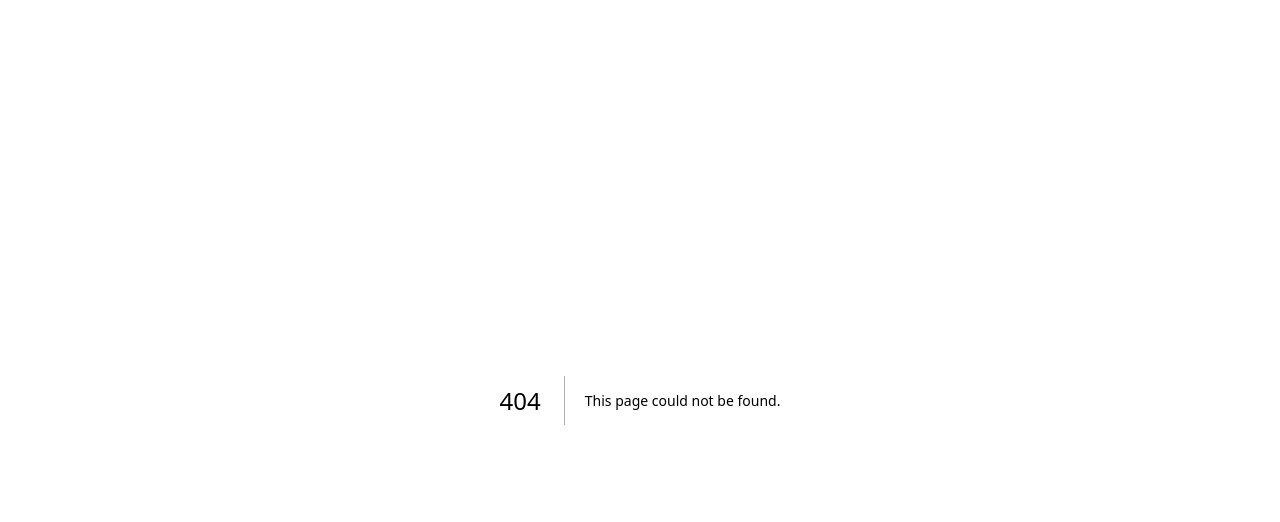
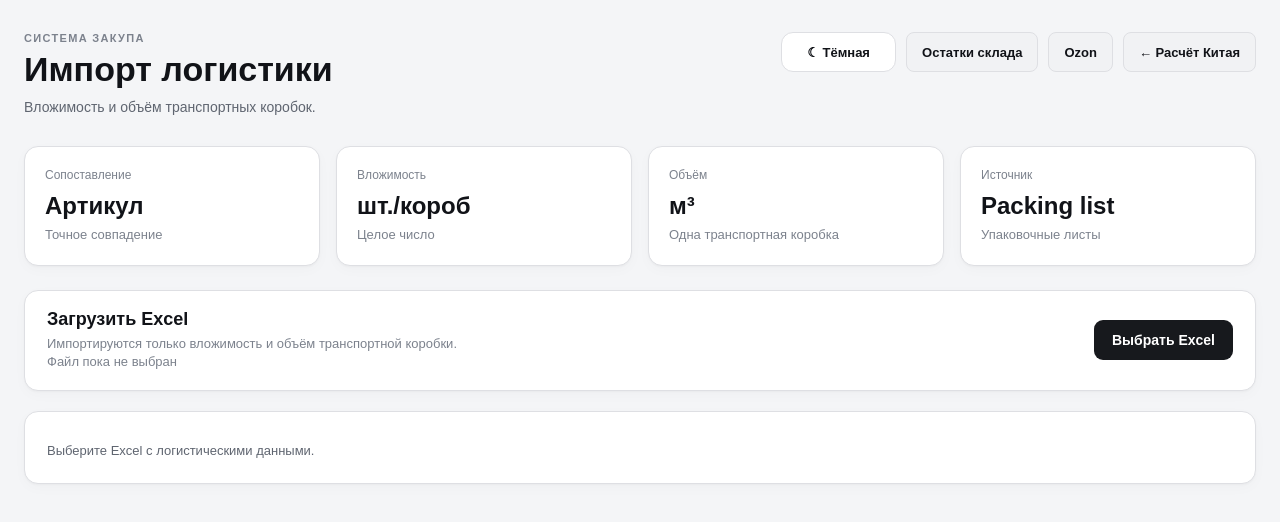
Before and after one commit to Raidis6023/zakup-automation, a Next.js app: page /logistics-import in a window 1280 px wide. Before the commit this address had no page. Shown: the top 522 px of the page. Built offline with nearby package versions, Linux system fonts and the light colour scheme.

Commit message:
Add logistics import page

```diff
--- /dev/null
+++ b/app/logistics-import/page.tsx
@@ -0,0 +1,169 @@
+import Link
+  from "next/link";
+
+import ThemeToggle
+  from "../ThemeToggle";
+
+import LogisticsImportClient
+  from "../LogisticsImportClient";
+
+
+// ============================================================
+// ИМПОРТ ЛОГИСТИЧЕСКИХ ДАННЫХ
+// ============================================================
+
+export default function LogisticsImportPage() {
+
+  return (
+
+    <main className="page">
+
+      <div className="container">
+
+
+        <header className="header">
+
+          <div>
+
+            <div className="small-label">
+              СИСТЕМА ЗАКУПА
+            </div>
+
+
+            <h1 className="title">
+              Импорт логистики
+            </h1>
+
+
+            <p className="subtitle">
+
+              Вложимость и объём
+              транспортных коробок.
+
+            </p>
+
+          </div>
+
+
+          <div className="header-actions">
+
+            <ThemeToggle />
+
+
+            <Link
+              href="/stock-import"
+
+              className=
+                "secondary-button navigation-button"
+            >
+              Остатки склада
+            </Link>
+
+
+            <Link
+              href="/ozon"
+
+              className=
+                "secondary-button navigation-button"
+            >
+              Ozon
+            </Link>
+
+
+            <Link
+              href="/"
+
+              className=
+                "secondary-button navigation-button"
+            >
+              ← Расчёт Китая
+            </Link>
+
+          </div>
+
+        </header>
+
+
+        <section className="summary-grid">
+
+
+          <div className="card">
+
+            <div className="card-label">
+              Сопоставление
+            </div>
+
+            <div className="big-number">
+              Артикул
+            </div>
+
+            <div className="muted">
+              Точное совпадение
+            </div>
+
+          </div>
+
+
+          <div className="card">
+
+            <div className="card-label">
+              Вложимость
+            </div>
+
+            <div className="big-number">
+              шт./короб
+            </div>
+
+            <div className="muted">
+              Целое число
+            </div>
+
+          </div>
+
+
+          <div className="card">
+
+            <div className="card-label">
+              Объём
+            </div>
+
+            <div className="big-number">
+              м³
+            </div>
+
+            <div className="muted">
+              Одна транспортная коробка
+            </div>
+
+          </div>
+
+
+          <div className="card">
+
+            <div className="card-label">
+              Источник
+            </div>
+
+            <div className="big-number">
+              Packing list
+            </div>
+
+            <div className="muted">
+              Упаковочные листы
+            </div>
+
+          </div>
+
+        </section>
+
+
+        <LogisticsImportClient />
+
+
+      </div>
+
+    </main>
+
+  );
+
+}
```
